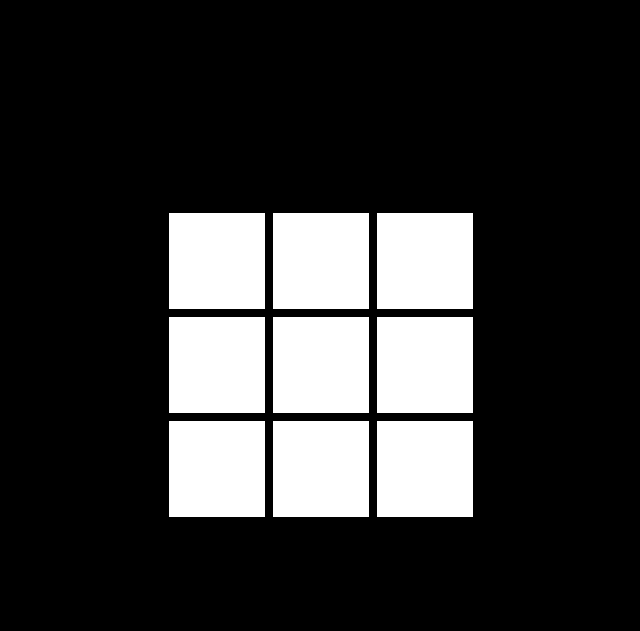
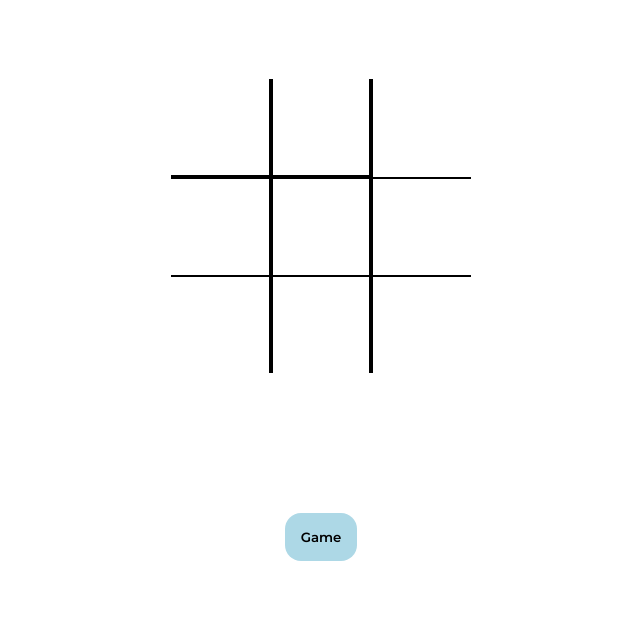
Before and after one commit to Sean-Thomo/odin-tic-tac-toe, a plain HTML site: page index.html in a window 1280 px wide. Shown: the part 169-800 px from the top of the page, without its empty margins (319-959 px from the left). Drawn offline with Linux system fonts and the light colour scheme.

Commit message:
Add buttons to html and style them

```diff
--- a/css/style.css
+++ b/css/style.css
@@ -10,8 +10,8 @@
 main{
   display: grid;
   height: 100vh;
-  background-color: black;
-  color: white;
+  /* background-color: black; */
+  /* color: white; */
 }
 
 main > *{
@@ -23,10 +23,52 @@ main > *{
   grid-template-columns: repeat(3, 1fr);
   grid-template-rows: repeat(3, 1fr);
   max-width: 20rem;
-  gap: 0.5rem;
+}
+
+.cell {
+  border: 2px solid black;
+}
+
+.grid > .cell:nth-child(-n + 3) {
+  border-top: 0;
+}
+
+.grid > .cell:nth-child(n + 3) {
+  border-bottom: 0;
+}
+
+.grid > .cell:nth-child(3n) {
+  border-right: 0;
+}
+
+.left-child {
+  border-left: 0;
 }
 
 .cell{
-  background-color: white;
+  /* background-color: white; */
   padding: 3rem;
 }
+
+.btn{
+  padding: 1rem;
+  border: none;
+  background-color: lightblue;
+  border-radius: 1rem;
+  font-weight: 600;
+}
+
+.gameOver {
+  display: none;
+  position: absolute;
+  width: 20rem;
+  top: 40%;
+  left: 50%;
+  background-color: black;
+  color: white;
+  margin-left: -10rem;
+  padding: 3rem 0;
+  text-align: center;
+  border-radius: 1rem;
+  font-size: 2rem;
+}
--- a/index.html
+++ b/index.html
@@ -12,16 +12,20 @@
   <main>
     <h1 class="heading">Tic Tac Toe</h1>
     <div class="grid">
-      <div class="cell"></div>
-      <div class="cell"></div>
-      <div class="cell"></div>
-      <div class="cell"></div>
-      <div class="cell"></div>
-      <div class="cell"></div>
-      <div class="cell"></div>
-      <div class="cell"></div>
-      <div class="cell"></div>
+      <div class="cell left-child" id="0"></div>
+      <div class="cell" id="1"></div>
+      <div class="cell" id="2"></div>
+      <div class="cell left-child" id="3"></div>
+      <div class="cell" id="4"></div>
+      <div class="cell" id="5"></div>
+      <div class="cell left-child" id="6"></div>
+      <div class="cell" id="7"></div>
+      <div class="cell" id="8"></div>
     </div>
+    <div class="gameOver">
+      <div class="text">Text</div>
+    </div>
+    <button class="btn" onclick="startGame()">Game</button>
   </main>
 </body>
 </html>
```
